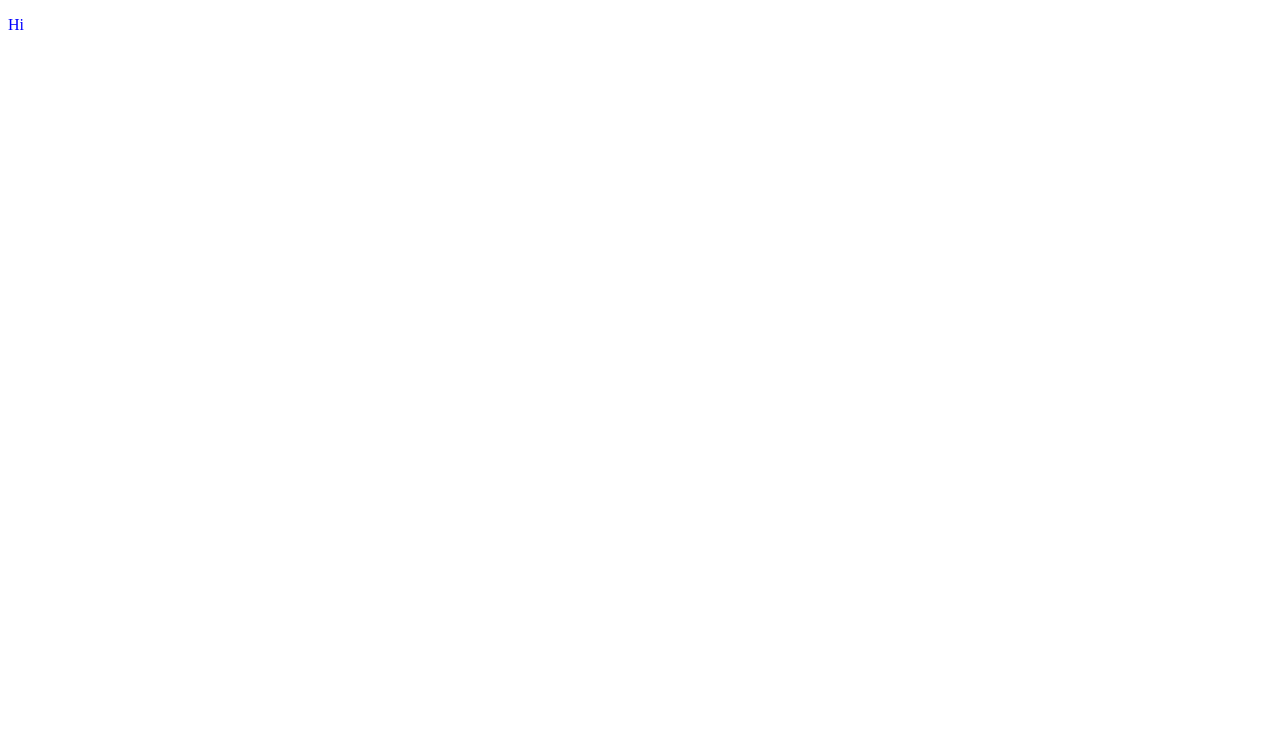
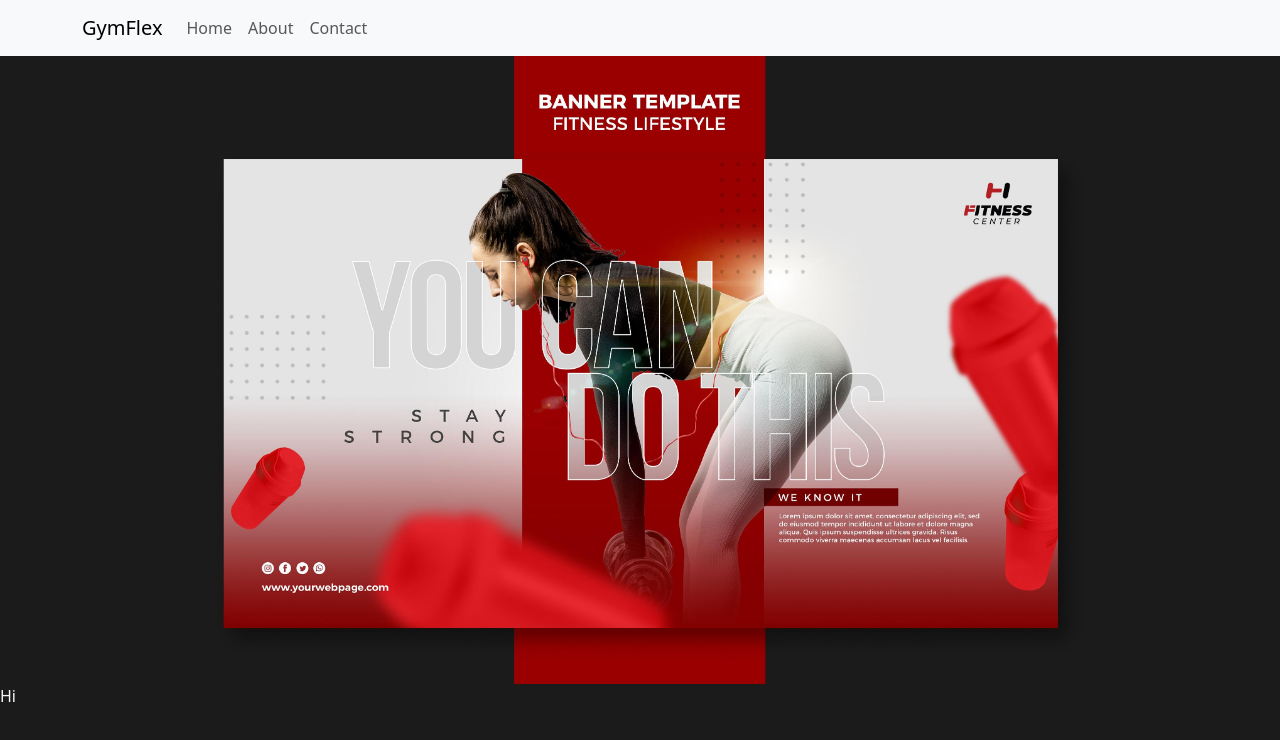
Before and after one commit to Salty-Papaya/Web-Dev, a plain HTML site: page Mock Gym/index.html in a window 1280 px wide. Drawn offline with nearby package versions, Linux system fonts and the light colour scheme; a small style sheet from the web is missing.

Commit message:
minor changes

```diff
--- a/Mock Gym/index.html
+++ b/Mock Gym/index.html
@@ -1,13 +1,44 @@
 <!DOCTYPE html>
 <html lang="en">
 <head>
+    <link rel="stylesheet" href="https://maxcdn.bootstrapcdn.com/bootstrap/5.3.2/css/bootstrap.min.css" integrity="sha384-C6RzsynM9kWDrMNeT87bh95OGNyZPhcTNXj1NW7RuBCsyN/o0jlpcV8Qyq46cDfL" crossorigin="anonymous">
     <link rel="stylesheet" href="styles.css">
     <meta charset="UTF-8">
     <meta http-equiv="X-UA-Compatible" content="IE=edge">
     <meta name="viewport" content="width=device-width, initial-scale=1.0">
-    <title>Mock Gym</title>
+    <title>GymFlex</title>
 </head>
-<body>
-<p>Hi</p>
+<body class="custom-body">
+
+<!-- Navbar -->
+<nav class="navbar navbar-expand-lg navbar-light bg-light">
+    <div class="container">
+        <a class="navbar-brand" href="#">GymFlex</a>
+        <button class="navbar-toggler" type="button" data-bs-toggle="collapse" data-bs-target="#navbarNav" aria-controls="navbarNav" aria-expanded="false" aria-label="Toggle navigation">
+            <span class="navbar-toggler-icon"></span>
+        </button>
+        <div class="collapse navbar-collapse" id="navbarNav">
+            <ul class="navbar-nav ml-auto">
+                <li class="nav-item">
+                    <a class="nav-link" href="#">Home</a>
+                </li>
+                <li class="nav-item">
+                    <a class="nav-link" href="#">About</a>
+                </li>
+                <li class="nav-item">
+                    <a class="nav-link" href="#">Contact</a>
+                </li>
+            </ul>
+        </div>
+    </div>
+</nav>
+
+<div class="container">
+    <img class="img-fluid" src="4740740.jpg" alt="hero_image">
+</div>
+
+<div class="body-background-color"><p>Hi</p></div>
+
+<script src="https://cdn.jsdelivr.net/npm/bootstrap@5.3.2/dist/js/bootstrap.bundle.min.js" integrity="sha384-C6RzsynM9kWDrMNeT87bh95OGNyZPhcTNXj1NW7RuBCsyN/o0jlpcV8Qyq46cDfL" crossorigin="anonymous"></script>
 </body>
 </html>
--- a/Mock Gym/styles.css
+++ b/Mock Gym/styles.css
@@ -1,3 +1,36 @@
+/*body*/
+
+body.custom-body {
+    background-color: #1B1B1B;
+    margin:0%;
+    padding: 0%;
+}
+.body-background-color {
+    background-color: #1B1B1B;
+}
+
+/*navbar*/
+
+#navbar{
+    background-color: #1B1B1B;
+}
+
+/*Written Elements*/
+
 p {
-    color:blue;
+    color:whitesmoke;
 }
+
+/*Tool Classes*/
+
+.margin-padding0 {
+    margin:0%;
+    padding: 0%;
+}
+
+/*Images*/
+
+.img-fluid {
+    max-width: 100%;
+    height: auto;
+  }
```
Also changed, not shown: Mock Gym/4740740.jpg (added).
